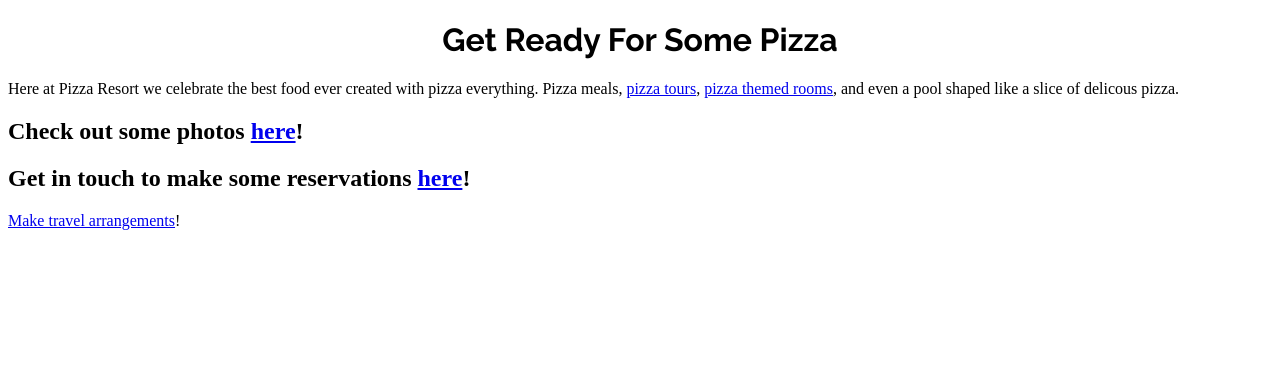
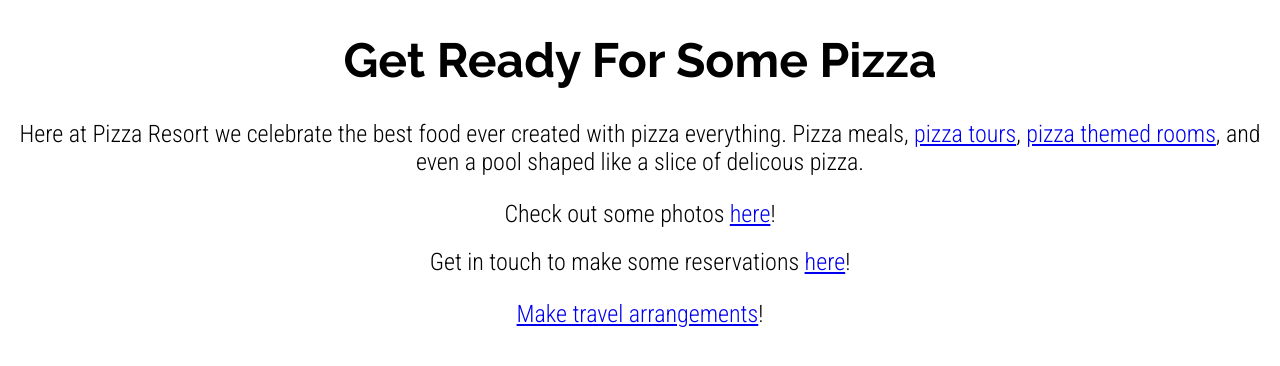
Before and after one commit to donnymays/resort-page, a plain HTML site: page index.html in a window 1280 px wide. Drawn offline with Linux system fonts and the light colour scheme.

Commit message:
add css styles

```diff
--- a/css/styles.css
+++ b/css/styles.css
@@ -1,5 +1,19 @@
+body {
+  text-align: center;
+}
+
 h1 {
   font-family: "Raleway";
   font-weight: 700;
-  text-align: center;
+  font-size: 48px;
 }
+
+h2 {
+  font-family: "Roboto Condensed";
+  font-weight: 300;
+}
+p {
+  font-family: "Roboto Condensed";
+  font-weight: 300;
+  font-size: 24px;
+}
```
